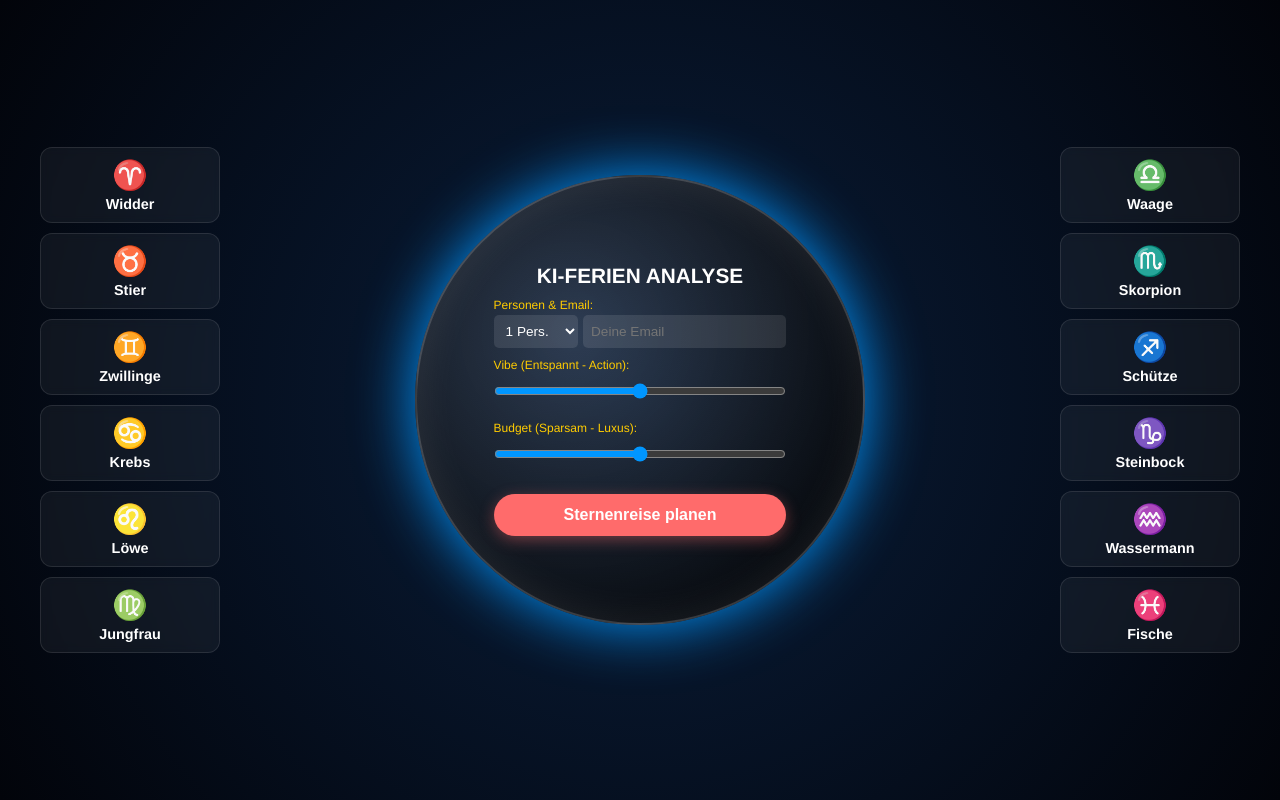
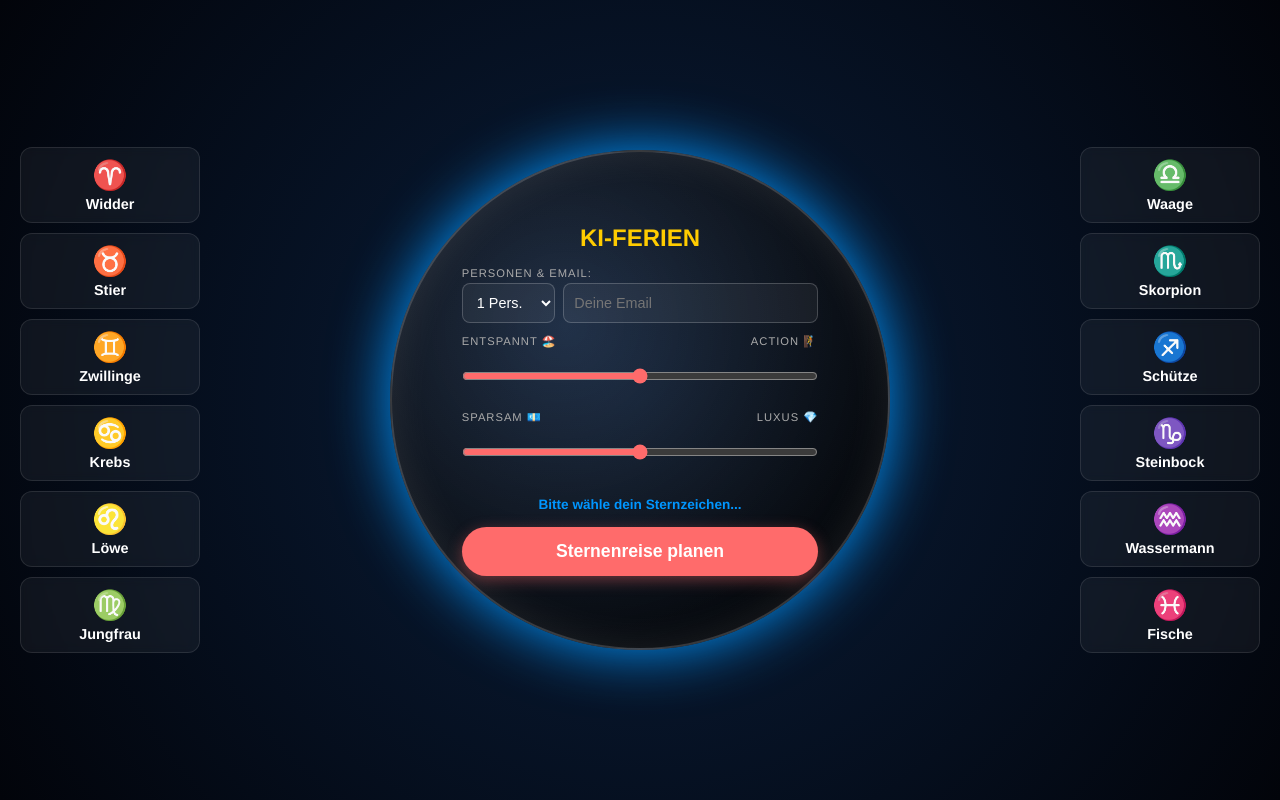
Before and after one commit to KI-Ferien/match-app, a website: page astro/index.html in a window 1280 px wide. Drawn offline with Linux system fonts and the light colour scheme.

Commit message:
Update index.html

```diff
--- a/astro/index.html
+++ b/astro/index.html
@@ -7,28 +7,60 @@
     <style>
         :root { --glow: #0096ff; --gold: #ffcc00; --bg: #02050a; --cta: #ff6b6b; }
         * { box-sizing: border-box; margin: 0; padding: 0; }
-        body { background-color: var(--bg); color: white; font-family: 'Helvetica Neue', Arial, sans-serif; min-height: 100vh; display: flex; justify-content: center; align-items: center; overflow-x: hidden; background: radial-gradient(circle at center, #0a1e3b 0%, #02040a 100%); padding: 20px; }
+        body {
+            background-color: var(--bg); color: white;
+            font-family: 'Helvetica Neue', Arial, sans-serif;
+            min-height: 100vh; display: flex; justify-content: center; align-items: center;
+            background: radial-gradient(circle at center, #0a1e3b 0%, #02040a 100%); padding: 20px;
+        }
 
-        .main-grid { position: relative; z-index: 100; display: grid; grid-template-columns: 180px 1fr 180px; align-items: center; gap: 30px; width: 100%; max-width: 1200px; }
+        .main-grid { position: relative; z-index: 100; display: grid; grid-template-columns: 180px 1fr 180px; align-items: center; gap: 30px; width: 100%; max-width: 1250px; }
 
         .zodiac-column { display: flex; flex-direction: column; gap: 10px; }
-        .zodiac-card { background: rgba(255, 255, 255, 0.05); border: 1px solid rgba(255, 255, 255, 0.1); padding: 10px; text-align: center; border-radius: 12px; cursor: pointer; transition: 0.3s; backdrop-filter: blur(5px); }
-        .zodiac-card:hover, .zodiac-card.active { border-color: var(--glow); background: rgba(0, 150, 255, 0.2); box-shadow: 0 0 15px var(--glow); transform: scale(1.05); }
+        .zodiac-card {
+            background: rgba(255, 255, 255, 0.05); border: 1px solid rgba(255, 255, 255, 0.1);
+            padding: 10px; text-align: center; border-radius: 12px; cursor: pointer; transition: 0.3s;
+            backdrop-filter: blur(5px);
+        }
+        .zodiac-card:hover, .zodiac-card.active {
+            border-color: var(--glow); background: rgba(0, 150, 255, 0.2);
+            box-shadow: 0 0 15px var(--glow); transform: scale(1.05);
+        }
         .zodiac-symbol { font-size: 1.8rem; color: var(--gold); display: block; }
         .zodiac-name { font-weight: bold; display: block; font-size: 0.9rem; margin-top: 4px; }
 
-        /* Glaskugel & Formular */
-        .crystal-ball { width: 450px; height: 450px; border-radius: 50%; background: radial-gradient(circle at 35% 35%, rgba(255,255,255,0.15) 0%, rgba(0,0,0,0.9) 90%); box-shadow: 0 0 60px var(--glow), inset 0 0 40px rgba(255,255,255,0.1); border: 2px solid rgba(255,255,255,0.2); display: flex; flex-direction: column; justify-content: center; align-items: center; padding: 40px; text-align: center; }
+        .crystal-ball {
+            width: 500px; height: 500px; border-radius: 50%;
+            background: radial-gradient(circle at 35% 35%, rgba(255,255,255,0.1) 0%, rgba(0,0,0,0.95) 90%);
+            box-shadow: 0 0 60px var(--glow), inset 0 0 40px rgba(255,255,255,0.1);
+            border: 2px solid rgba(255,255,255,0.2); display: flex; flex-direction: column;
+            justify-content: center; align-items: center; padding: 50px; text-align: center;
+        }
 
-        .input-group { width: 80%; margin-bottom: 10px; text-align: left; }
-        label { font-size: 0.75rem; color: var(--gold); display: block; margin-bottom: 3px; }
-        select, input, textarea { width: 100%; padding: 8px; border-radius: 5px; border: none; background: rgba(255,255,255,0.1); color: white; font-size: 0.85rem; }
-        input[type="range"] { accent-color: var(--glow); }
+        .input-group { width: 90%; margin-bottom: 12px; text-align: left; }
+        label { font-size: 0.7rem; color: #aaa; text-transform: uppercase; letter-spacing: 1px; display: block; margin-bottom: 4px; }
 
-        .cta-btn { background: var(--cta); color: white; font-size: 1rem; font-weight: bold; padding: 12px 25px; border: none; border-radius: 30px; cursor: pointer; margin-top: 10px; box-shadow: 0 4px 15px rgba(255, 107, 107, 0.4); width: 80%; }
+        select, input {
+            width: 100%; padding: 10px; border-radius: 8px; border: 1px solid rgba(255,255,255,0.2);
+            background: rgba(255,255,255,0.05); color: white; font-size: 0.9rem;
+        }
+        input[type="range"] { accent-color: var(--cta); margin-top: 5px; }
+
+        .cta-btn {
+            background: var(--cta); color: white; font-size: 1.1rem; font-weight: bold;
+            padding: 14px 30px; border: none; border-radius: 50px; cursor: pointer;
+            margin-top: 15px; box-shadow: 0 4px 15px rgba(255, 107, 107, 0.4); width: 90%;
+            transition: 0.3s;
+        }
         .cta-btn:hover { background: #ee5253; transform: scale(1.03); }
 
-        @media (max-width: 900px) { .main-grid { grid-template-columns: 1fr; } .zodiac-column { flex-direction: row; flex-wrap: wrap; justify-content: center; } .crystal-ball { width: 350px; height: 350px; } }
+        .instruction { font-size: 0.85rem; color: var(--glow); margin-top: 10px; font-weight: bold; }
+
+        @media (max-width: 900px) {
+            .main-grid { grid-template-columns: 1fr; }
+            .zodiac-column { flex-direction: row; flex-wrap: wrap; justify-content: center; }
+            .crystal-ball { width: 380px; height: 380px; padding: 30px; }
+        }
     </style>
 </head>
 <body>
@@ -45,27 +77,28 @@
 
     <div style="display:flex; justify-content:center;">
         <div class="crystal-ball">
-            <h2 id="ball-title" style="margin-bottom:10px; font-size:1.3rem;">KI-FERIEN ANALYSE</h2>
+            <h2 id="ball-title" style="color:var(--gold); margin-bottom:15px;">KI-FERIEN</h2>
 
             <div class="input-group">
                 <label>Personen & Email:</label>
-                <div style="display:flex; gap:5px;">
-                    <select id="personCount" style="width:40%;"><option value="1">1 Pers.</option><option value="2">2 Pers.</option><option value="3">3 Pers.</option></select>
+                <div style="display:flex; gap:8px;">
+                    <select id="personCount" style="width:35%;"><option value="1">1 Pers.</option><option value="2">2 Pers.</option><option value="3">3 Pers.</option><option value="4">4 Pers.</option></select>
                     <input type="email" id="userEmail" placeholder="Deine Email">
                 </div>
             </div>
 
             <div class="input-group">
-                <label>Vibe (Entspannt - Action):</label>
-                <input type="range" id="vibeRange" min="0" max="100">
+                <div style="display:flex; justify-content:space-between;"><label>Entspannt 🏖️</label><label>Action 🧗</label></div>
+                <input type="range" id="vibeRange" min="0" max="100" value="50">
             </div>
 
             <div class="input-group">
-                <label>Budget (Sparsam - Luxus):</label>
-                <input type="range" id="budgetRange" min="0" max="100">
+                <div style="display:flex; justify-content:space-between;"><label>Sparsam 💶</label><label>Luxus 💎</label></div>
+                <input type="range" id="budgetRange" min="0" max="100" value="50">
             </div>
 
-            <button class="cta-btn" onclick="startCosmicAnalysis()">Sternenreise planen</button>
+            <p class="instruction" id="status-text">Bitte wähle dein Sternzeichen...</p>
+            <button class="cta-btn" onclick="startAnalysis()">Sternenreise planen</button>
         </div>
     </div>
 
@@ -83,4 +116,31 @@
     let selectedSign = "";
     function selectSign(name, el) {
         selectedSign = name;
-        document.getElementById
+        document.getElementById('ball-title').innerText = name.toUpperCase();
+        document.getElementById('status-text').innerText = "Sternzeichen aktiviert!";
+        document.getElementById('status-text').style.color = "var(--gold)";
+        document.querySelectorAll('.zodiac-card').forEach(c => c.classList.remove('active'));
+        el.classList.add('active');
+    }
+
+    function startAnalysis() {
+        const email = document.getElementById('userEmail').value;
+        const persons = document.getElementById('personCount').value;
+        const vibe = document.getElementById('vibeRange').value;
+        const budget = document.getElementById('budgetRange').value;
+
+        if (!selectedSign) { alert("Bitte wähle zuerst ein Sternzeichen!"); return; }
+        if (!email) { alert("Bitte gib deine Email für die Analyse ein!"); return; }
+
+        const subject = encodeURIComponent(`KI-Ferien Analyse: ${selectedSign}`);
+        const body = encodeURIComponent(`Anfrage Details:\n- Sternzeichen: ${selectedSign}\n- Personen: ${persons}\n- Vibe: ${vibe}\n- Budget: ${budget}\n- Email: ${email}\n\nPartner-ID: 698672`);
+
+        window.location.href = `mailto:info@ki-ferien.de?subject=${subject}&body=${body}`;
+
+        setTimeout(() => {
+            window.location.href = `reise.html?sign=${selectedSign}&p=${persons}&v=${vibe}&b=${budget}`;
+        }, 1000);
+    }
+</script>
+</body>
+</html>
```
